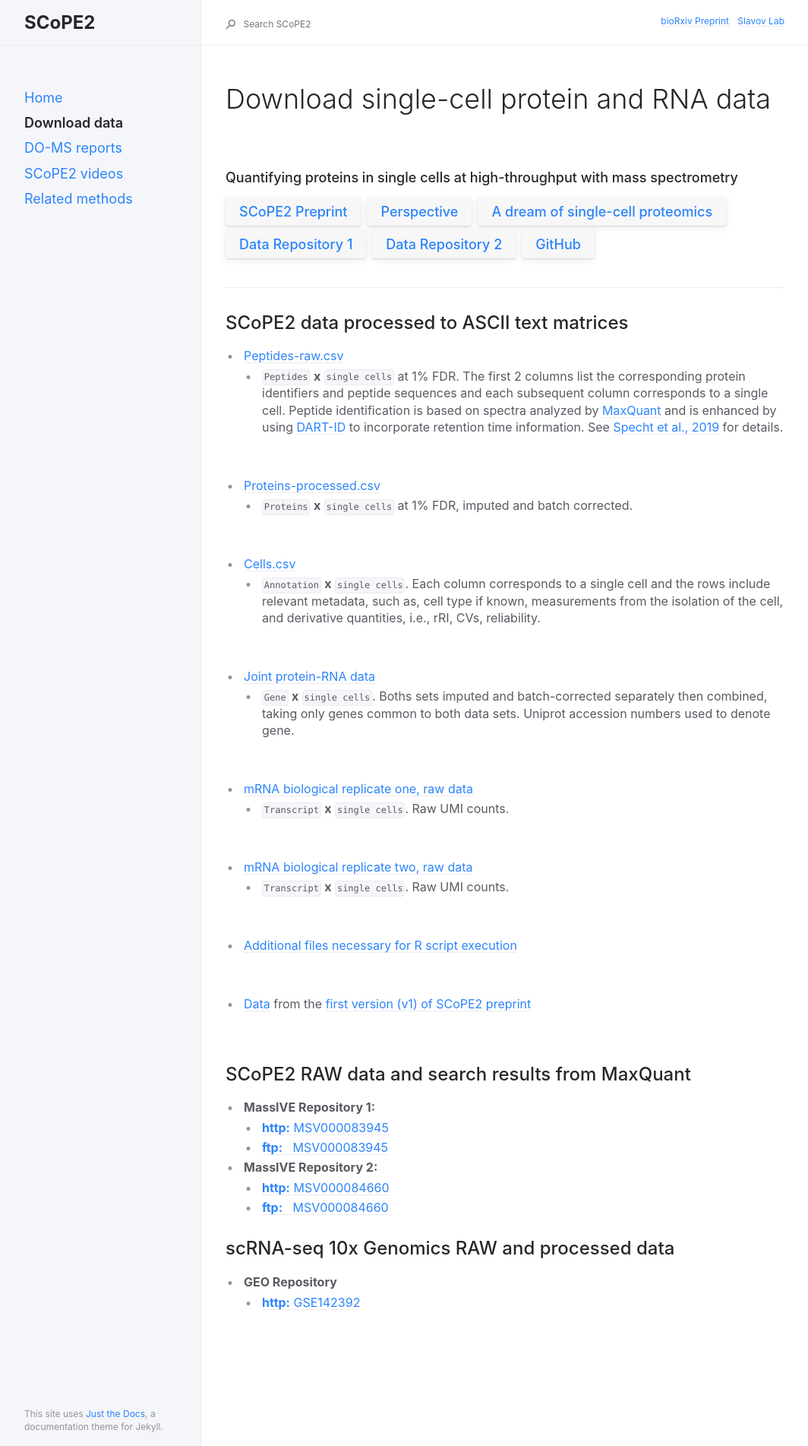
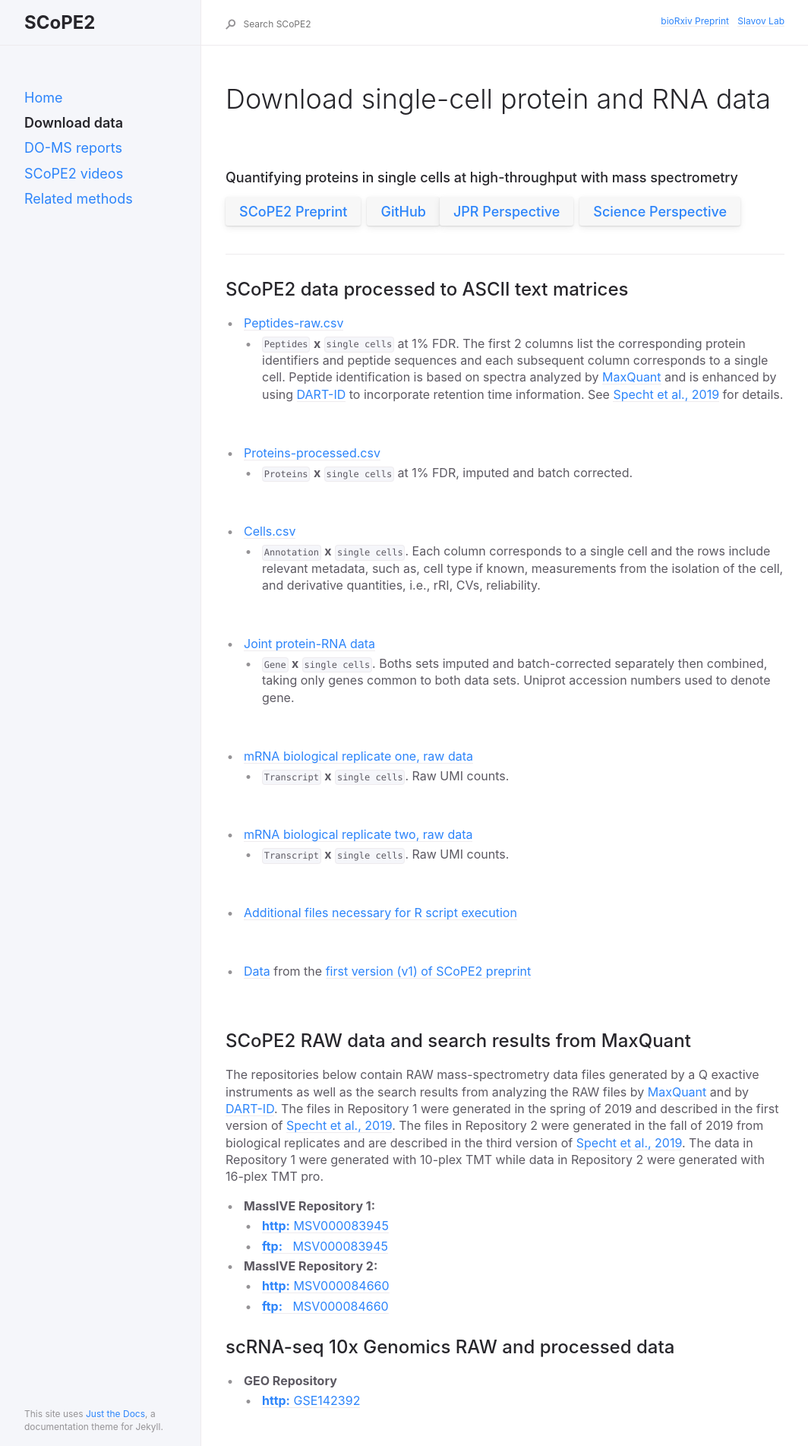
Before and after one commit to SlavovLab/SCoPE2, a Jekyll site: the page built from docs/docs/data.md, in a window 1280 px wide. Shown: the whole page at 76% size, without its empty margins (91-1155 px from the left). Built offline with Jekyll 4.4.1, drawn with Linux system fonts in a browser that asks for light colours.

Commit message:
Update data.md

```diff
--- a/docs/docs/data.md
+++ b/docs/docs/data.md
@@ -13,7 +13,8 @@ description: "download single-cell proteomics data from SCoPE2, a second generat
 
 ### Quantifying proteins in single cells at high-throughput with mass spectrometry
 
-[SCoPE2 Preprint](https://doi.org/10.1101/665307){: .btn .fs-5 .mb-4 .mb-md-0 .mr-2 }[Perspective](https://pubs.acs.org/doi/10.1021/acs.jproteome.8b00257){: .btn .fs-5 .mb-4 .mb-md-0 .mr-2}[A dream of single-cell proteomics](https://www.nature.com/articles/s41592-019-0540-6){: .btn .fs-5 .mb-4 .mb-md-0 .mr-2 }[Data Repository 1](ftp://massive.ucsd.edu/MSV000083945){: .btn .fs-5 .mb-4 .mb-md-0 .mr-2 }[Data Repository 2](ftp://massive.ucsd.edu/MSV000084660){: .btn .fs-5 .mb-4 .mb-md-0 .mr-2 }[GitHub](https://github.com/SlavovLab/SCoPE2/tree/master/code){: .btn .fs-5 .mb-4 .mb-md-0 }
+[SCoPE2 Preprint](https://doi.org/10.1101/665307){: .btn .fs-5 .mb-4 .mb-md-0 .mr-2 }[GitHub](https://github.com/SlavovLab/SCoPE2/tree/master/code){: .btn .fs-5 .mb-4 .mb-md-0 }[JPR Perspective](https://pubs.acs.org/doi/10.1021/acs.jproteome.8b00257){: .btn .fs-5 .mb-4 .mb-md-0 .mr-2}[Science Perspective](https://science.sciencemag.org/content/367/6477/512){: .btn .fs-5 .mb-4 .mb-md-0 .mr-2}
+
 
 ------------
 
@@ -61,6 +62,8 @@ description: "download single-cell proteomics data from SCoPE2, a second generat
 &nbsp;
 
 ## SCoPE2 RAW data and search results from MaxQuant
+The repositories below contain RAW mass-spectrometry data files generated by a Q exactive instruments as well as the search results from analyzing the  RAW files by [MaxQuant](https://www.maxquant.org/)  and by [DART-ID](https://dart-id.slavovlab.net/). The files in Repository 1 were generated in the spring of 2019 and described in the first version of [Specht et al., 2019](https://www.biorxiv.org/content/10.1101/665307v2). The files in Repository 2 were generated in the fall of 2019 from biological replicates and are described in the third version of [Specht et al., 2019](https://www.biorxiv.org/content/10.1101/665307v3). The data in Repository 1 were generated with 10-plex TMT while data in Repository 2 were generated with 16-plex TMT pro.
+
 
 * **MassIVE Repository 1:**
   - [**http:**  MSV000083945](https://massive.ucsd.edu/ProteoSAFe/dataset.jsp?task=de6aace2096845378ab9ef288e43aa75)
```
